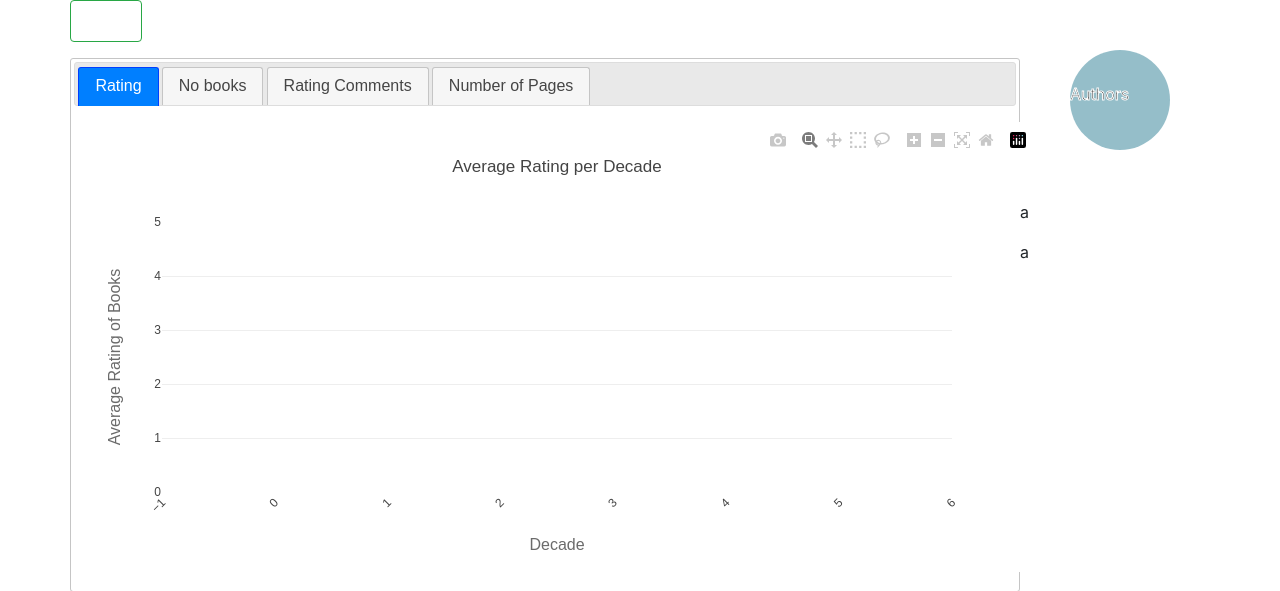
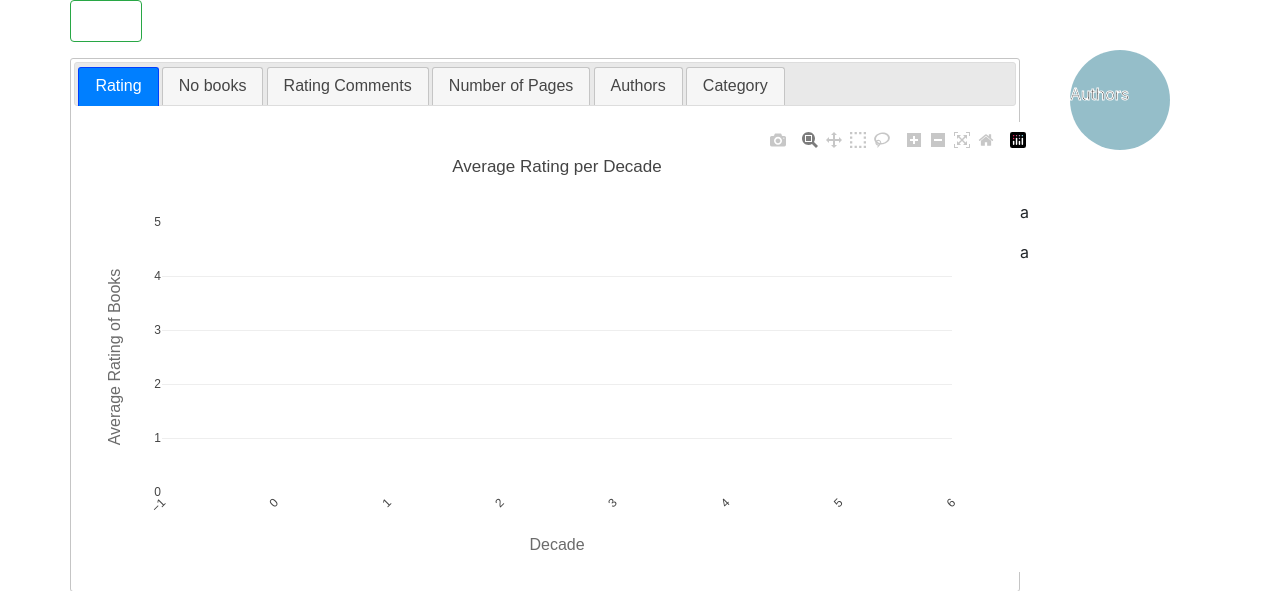
Before and after one commit to palolo02/Books_Analysis, a Flask app: page / in a window 1280 px wide. Shown: the part 56-647 px from the top of the page. Run offline with Flask 2, Linux system fonts and the light colour scheme; data that the repository does not hold is empty; some libraries are stand-ins or nearby versions.

Commit message:
Add graphs and author and category routes

```diff
--- a/app.py
+++ b/app.py
@@ -160,7 +160,7 @@ def get_books_authors():
     # Get result from books per decade
     books_json = booksDB.getAuthors()
     # Jsonify teh results
-    return jsonify({"books": books_json})
+    return jsonify({"authors": books_json})
 
 @app.route("/api/v1/books/categories", methods=["GET"])
 def get_books_categories():
--- a/static/js/timelineRating.js
+++ b/static/js/timelineRating.js
@@ -16,38 +16,48 @@ d3.json("/api/v1/books/timeline/avgRating").then((incomingData) =>{
     plotNoBooks(decadesAxis, booksAxis);
     plotRatingCount(decadesAxis, avgRatingCountAxis);
     plotNoPages(decadesAxis, avgNumPages);
-    $("#tabs").tabs();
+
 })
 
-d3.json("api/v1/books/decade/2010").then((incomingData) =>{
-    books = incomingData.books;
-    var x = books.map(b => b["text_reviews_count"]);
-    var y = books.map(b => b["average_rating"]);
+d3.json("api/v1/books/authors").then((incomingData) =>{
 
+  authors = incomingData.authors;
+
+  var x = authors.map(a => a["authors"]);
+  var y = authors.map(a => a["Nobooks"]);
+  var z = authors.map(a => a["avgRating"]);
+
+  horizontalGraph(x,y,'authors')
+  horizontalGraph(x,z,'category')
+
+});
+
+function horizontalGraph(x,y,id){
   var trace1 = {
-        x: x,
-        y: y,
-        mode: 'markers',
+    x: y,
+    y: x,
+    type: 'bar',
+    orientation: 'h',
+    text: y.map(String),
+    textposition: 'outside',
     marker: {
-          //color: ['rgb(93, 164, 214)', 'rgb(255, 144, 14)',  'rgb(44, 160, 101)', 'rgb(255, 65, 54)'],
-          opacity: 0.8
-          //size: y
+      color: 'rgb(142,124,195)',
+      opacity: 0.8,
     }
   };
 
   var data = [trace1];
 
   var layout = {
-        title: 'Average Rating vs Text reviews (per dacade)',
-        showlegend: false,
-        height: 600,
-        width: 600
+    title: 'Top 20 Authors',
+    showlegend: false
   };
 
-      //Plotly.newPlot('noPages', data, layout);
+  Plotly.newPlot(id, data, layout);
+}
 
-});
 
+setTimeout(function(){ $("#tabs").tabs();}, 3000);
 
 function render(books){
   console.log('Render')
--- a/templates/index.html
+++ b/templates/index.html
@@ -65,6 +65,8 @@
                                 <li><a href="#noBooks">No books</a></li>
                                 <li><a href="#avgRatingCount">Rating Comments</a></li>
                                 <li><a href="#noPages">Number of Pages</a></li>
+                                <li><a href="#authors">Authors</a></li>
+                                <li><a href="#category">Category</a></li>
                             </ul>
                             <!-- Avg Rating per decade-->
                             <div id="avgRating" class="row">
@@ -77,6 +79,12 @@
                             </div>
                             <!-- Avg Rating per decade-->
                             <div id="noPages" class="row">
+                            </div>
+                            <!-- Authors-->
+                            <div id="authors" class="row">
+                            </div>
+                            <!-- Category-->
+                            <div id="category" class="row">
                             </div>
                         </div>
                     </div>
```
Lines whose indentation alone changed are shown as unchanged.
